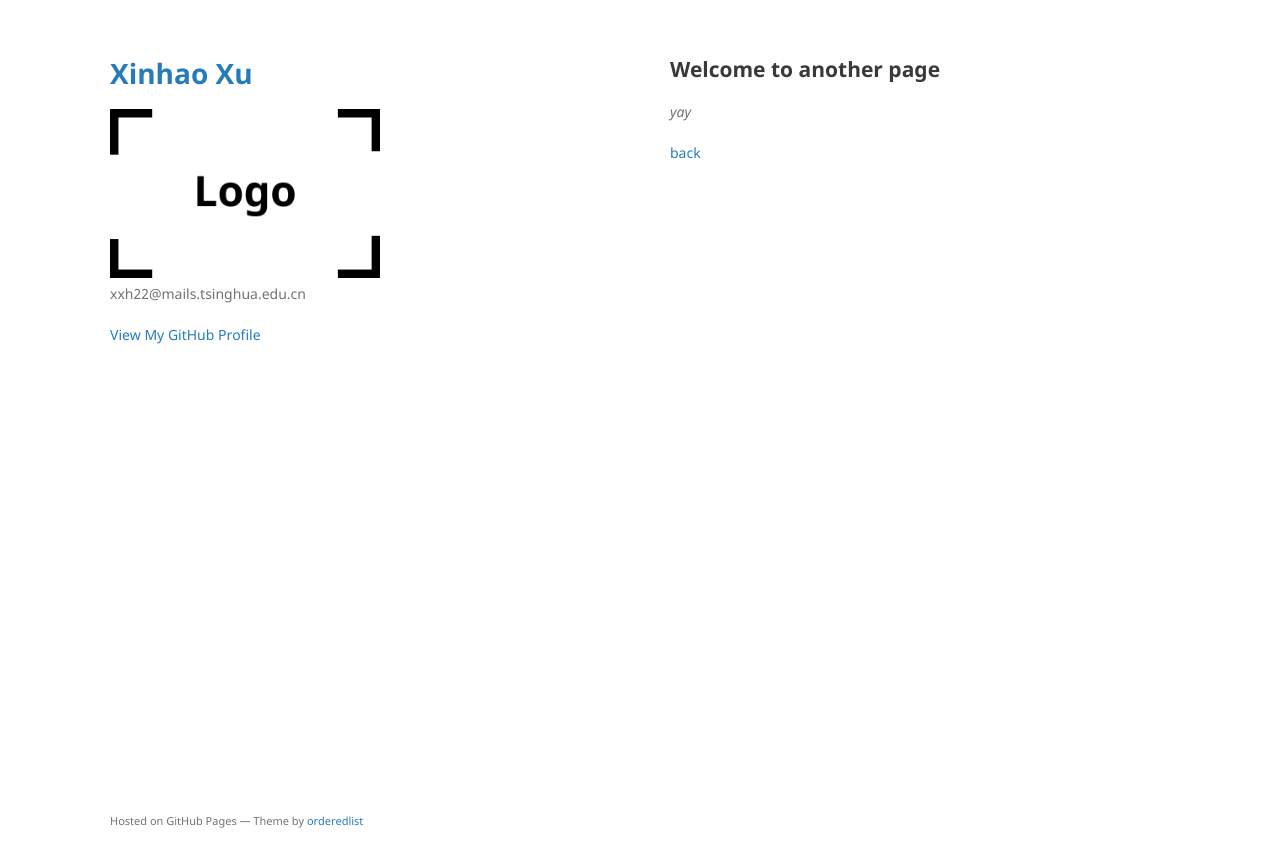
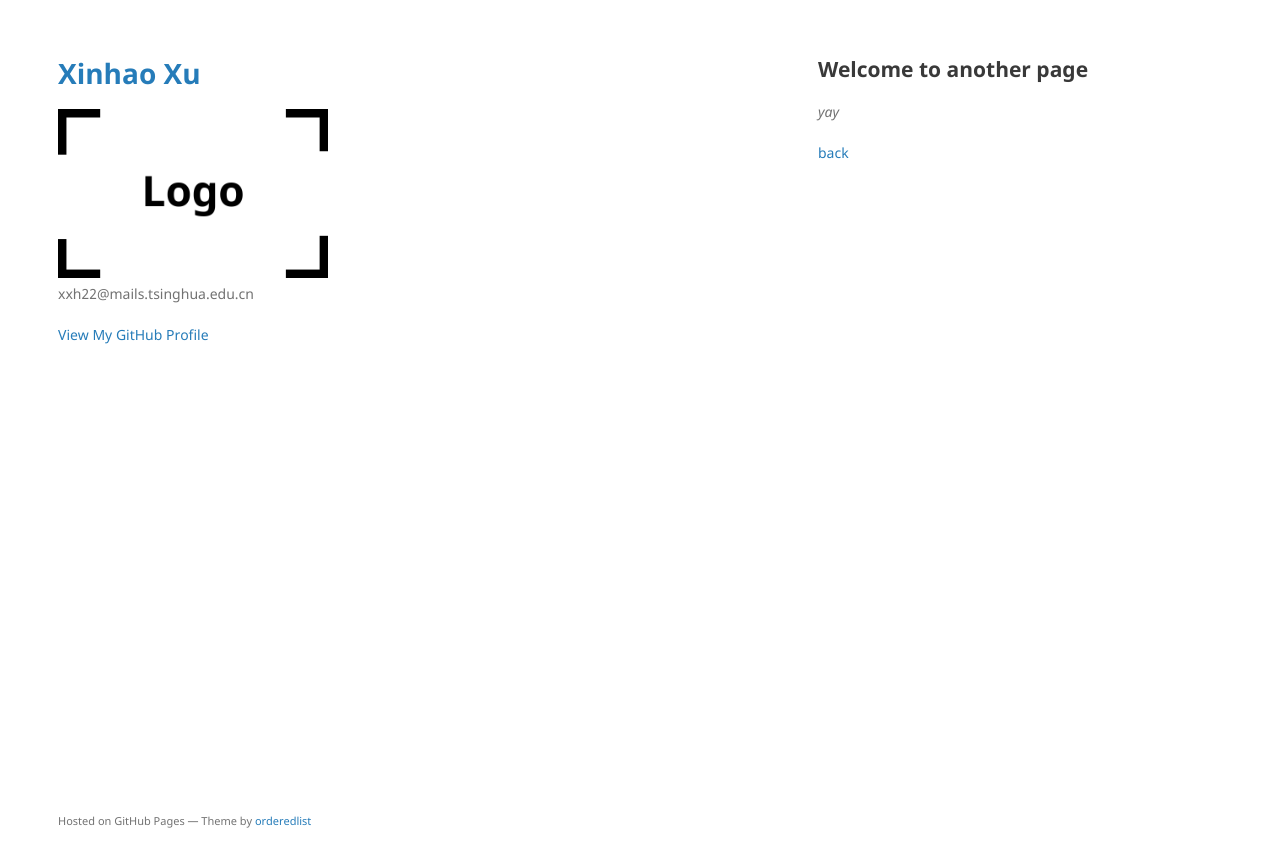
Before and after one commit to Ocean-627/Ocean-627.github.io, a Jekyll site: the page built from another-page.md, in a window 1280 px wide. Shown: the top 867 px of the page. Built offline with Jekyll 4.4.1, drawn with Linux system fonts in a browser that asks for light colours; our own code applies the rules of GitHub Pages for plain Markdown files.

Commit message:
Update jekyll-theme-minimal.scss

```diff
--- a/_sass/jekyll-theme-minimal.scss
+++ b/_sass/jekyll-theme-minimal.scss
@@ -56,7 +56,7 @@ a:hover small {
 }
 
 .wrapper {
-  width:1060px;
+  width:1260px;
   margin:0 auto;
 }
 
```
